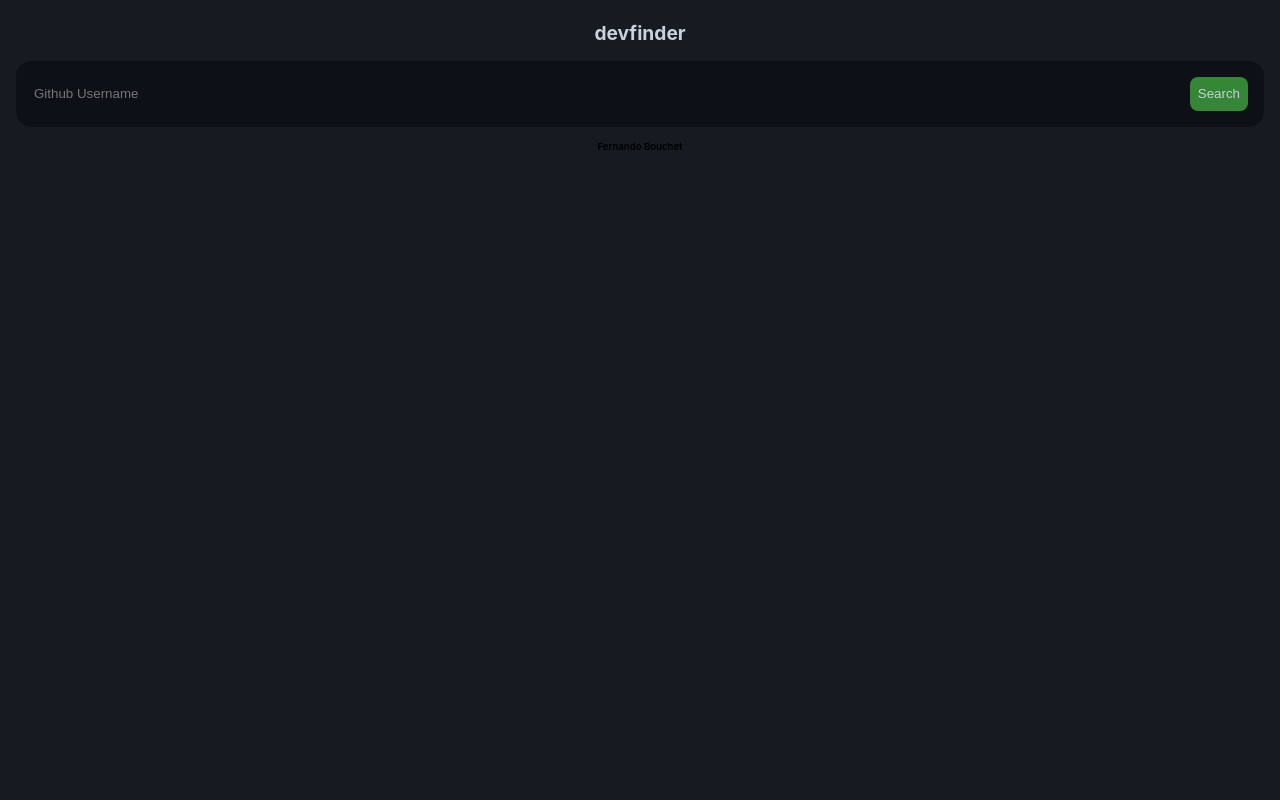
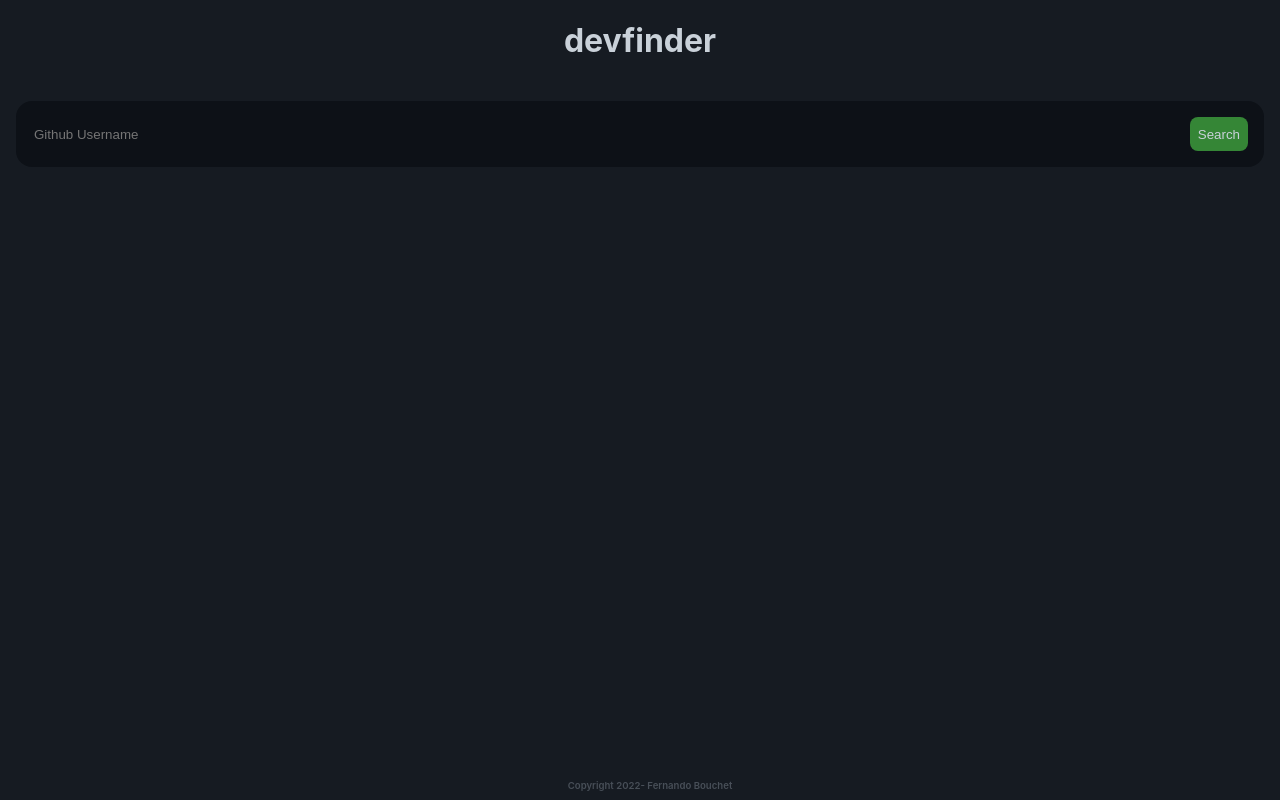
Before and after one commit to fernandobouchet/dev-finder, a React (Create React App) app: page / in a window 1280 px wide. Built offline with nearby package versions, Linux system fonts and the light colour scheme.

Commit message:
Added more style fixes

```diff
--- a/src/components/Card.css
+++ b/src/components/Card.css
@@ -58,7 +58,7 @@ form {
   background-color: #161b22;
   margin-top: 1.5rem;
   margin-bottom: 1.5rem;
-  padding: 0.3rem 3rem;
+  padding: 0.3rem 2.7rem;
   border-radius: 1rem;
 }
 
@@ -84,16 +84,42 @@ img {
 }
 
 h1 {
+  font-size: 2rem;
   padding-top: 1rem;
   color: #c9d1d9;
 }
 
+h2 {
+  padding: 0.3rem 0rem;
+}
+
+#main-name {
+  font-size: 1.3rem;
+}
+
 .header {
-  height: 2rem;
+  height: 4rem;
   justify-content: center;
+}
+
+footer {
+  color: #484f58;
+  position: fixed;
+  padding: 10px 10px 10px 10px;
+  bottom: 0;
+  width: 100%;
 }
 
 a {
   text-decoration: none;
   color: #58a6ff;
 }
+
+.bottom-link {
+  text-decoration: none;
+  color: #c9d1d9;
+}
+
+.svg-inline--fa.fa-pull-left {
+  width: 1rem;
+}
--- a/src/components/Card.js
+++ b/src/components/Card.js
@@ -5,7 +5,7 @@ import { FontAwesomeIcon } from "@fortawesome/react-fontawesome";
 
 export default function Card(props) {
   let date = format(parseISO(props.info.created_at), "PP");
-  console.log(date);
+
   return (
     <>
       {props.info !== undefined && (
@@ -18,7 +18,7 @@ export default function Card(props) {
               ></img>
             </div>
             <div>
-              <h1>{props.info.name}</h1>
+              <h2 id="main-name">{props.info.name}</h2>
               <a href={props.info.html_url} target="_blank" rel="noreferrer">
                 <h2>@{props.info.login}</h2>
               </a>
@@ -48,6 +48,12 @@ export default function Card(props) {
               />
               {props.info.location}
             </h2>
+            <a
+              href={props.info.blog}
+              target="_blank"
+              rel="noreferrer"
+              className="bottom-link"
+            >
               <h2>
                 <FontAwesomeIcon
                   icon="fa-solid fa-link"
@@ -56,6 +62,13 @@ export default function Card(props) {
                 />
                 {props.info.blog}
               </h2>
+            </a>
+            <a
+              href={`https://twitter.com/${props.info.twitter_username}`}
+              target="_blank"
+              rel="noreferrer"
+              className="bottom-link"
+            >
               <h2>
                 <FontAwesomeIcon
                   icon="fa-brands fa-twitter"
@@ -64,6 +77,7 @@ export default function Card(props) {
                 />
                 @{props.info.twitter_username}
               </h2>
+            </a>
           </div>
         </div>
       )}
--- a/src/components/Footer.js
+++ b/src/components/Footer.js
@@ -1,9 +1,11 @@
 import React from "react";
 
 export default function Footer() {
+  const year = new Date().getFullYear();
+
   return (
     <footer>
-      <span>Fernando Bouchet</span>
+      <span>Copyright {year}- Fernando Bouchet</span>
     </footer>
   );
 }
```
Lines whose indentation alone changed are shown as unchanged.
